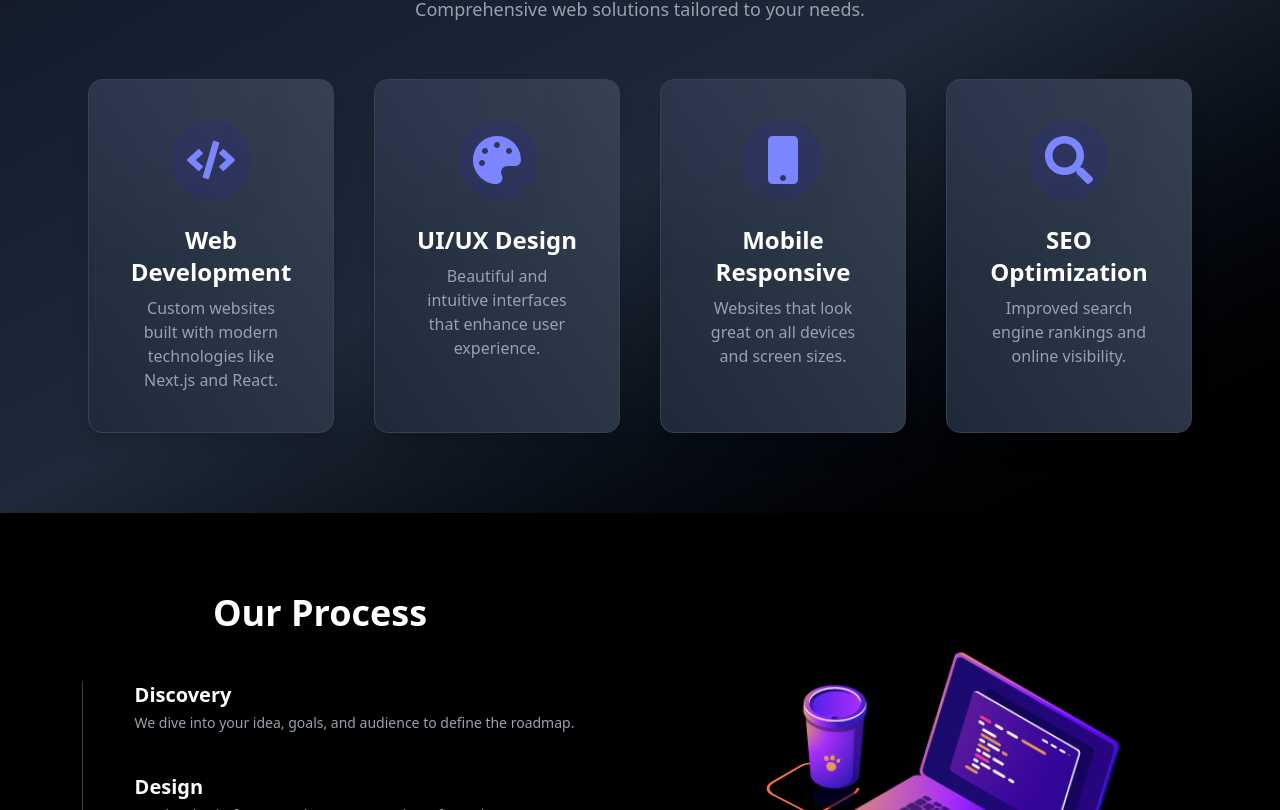
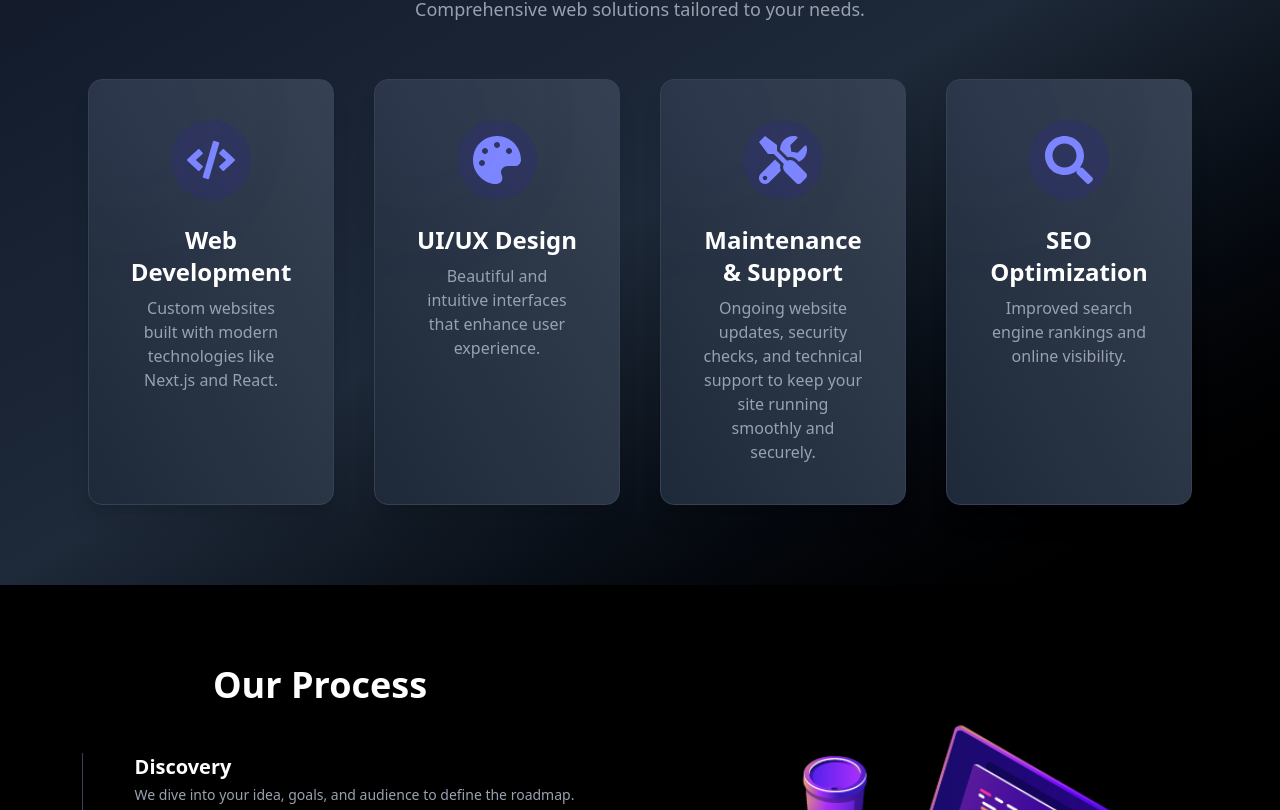
Before and after one commit to Asadulla56/-devcabin-website, a Next.js app: page / in a window 1280 px wide. Shown: the part 1390-2200 px from the top of the page. Built offline with nearby package versions, Linux system fonts and the light colour scheme.

Commit message:
update what we offer section

```diff
--- a/src/Component/WhatWeOffer.jsx
+++ b/src/Component/WhatWeOffer.jsx
@@ -27,9 +27,9 @@ const services = [
     desc: "Beautiful and intuitive interfaces that enhance user experience.",
   },
   {
-    icon: <FaMobile className="h-12 w-12 text-indigo-400" />,
-    title: "Mobile Responsive",
-    desc: "Websites that look great on all devices and screen sizes.",
+    icon: <FaTools className="h-12 w-12 text-indigo-400" />,
+    title: "Maintenance & Support",
+    desc: "Ongoing website updates, security checks, and technical support to keep your site running smoothly and securely.",
   },
   {
     icon: <FaSearch className="h-12 w-12 text-indigo-400" />,
--- a/src/app/services/page.jsx
+++ b/src/app/services/page.jsx
@@ -65,7 +65,7 @@ const services = [
 
 export default function ServicesPage() {
   return (
-    <div className="max-w-6xl mx-auto px-4 py-12 bg-gray-900 text-white">
+    <div className=" mx-auto px-4 py-12 bg-gray-900 text-white">
       <h1 className="text-4xl font-bold text-center mb-4">Our Services</h1>
       <p className="text-center text-lg text-gray-300 mb-12">
         We Build Code With Class — Tailored For Startups & Small Businesses
```
